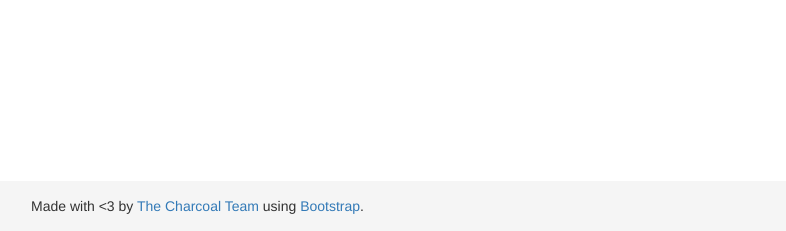
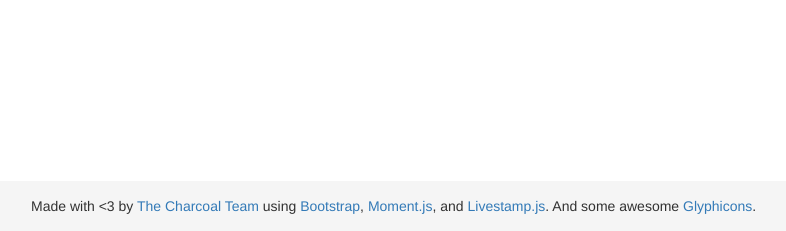
Before and after one commit to Charcoal-SE/blaze, a PHP site: page / in a window 1280 px wide. Shown: the part 569-800 px from the top of the page, without its empty margins (39-825 px from the left). Run offline with PHP 8.4, Linux system fonts and the light colour scheme; some libraries are stand-ins or nearby versions.

Commit message:
add everything we use to footer

```diff
--- a/index.php
+++ b/index.php
@@ -84,7 +84,7 @@
 
     <div id="footer">
       <div class="container" style="padding-top:15px; color:rgba(0,0,0,0.8)">
-        <span>Made with &lt;3 by <a href='http://chat.stackexchange.com/rooms/11540/charcoal-hq' target='_blank'>The Charcoal Team</a> using <a href='http://getbootstrap.com/' tagert='_blank'>Bootstrap</a></span>.
+        <span>Made with &lt;3 by <a href='http://chat.stackexchange.com/rooms/11540/charcoal-hq' target='_blank'>The Charcoal Team</a> using <a href='http://getbootstrap.com/' tagert='_blank'>Bootstrap</a>, <a href="http://momentjs.com/">Moment.js</a>, and <a href="http://mattbradley.github.io/livestampjs/">Livestamp.js</a>. And some awesome <a href="http://glyphicons.com/">Glyphicons</a>.</span>
       </div>
     </div>
 
```
